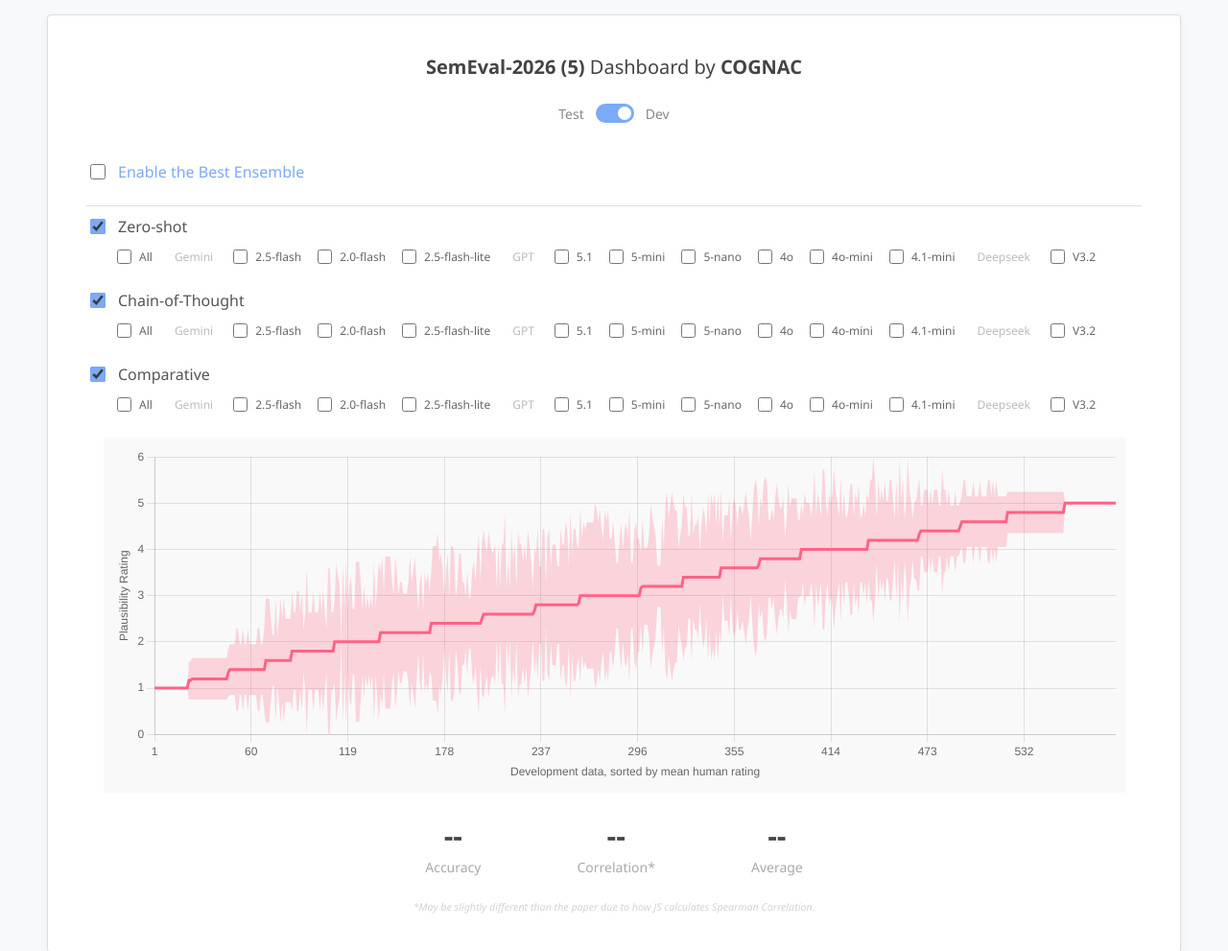
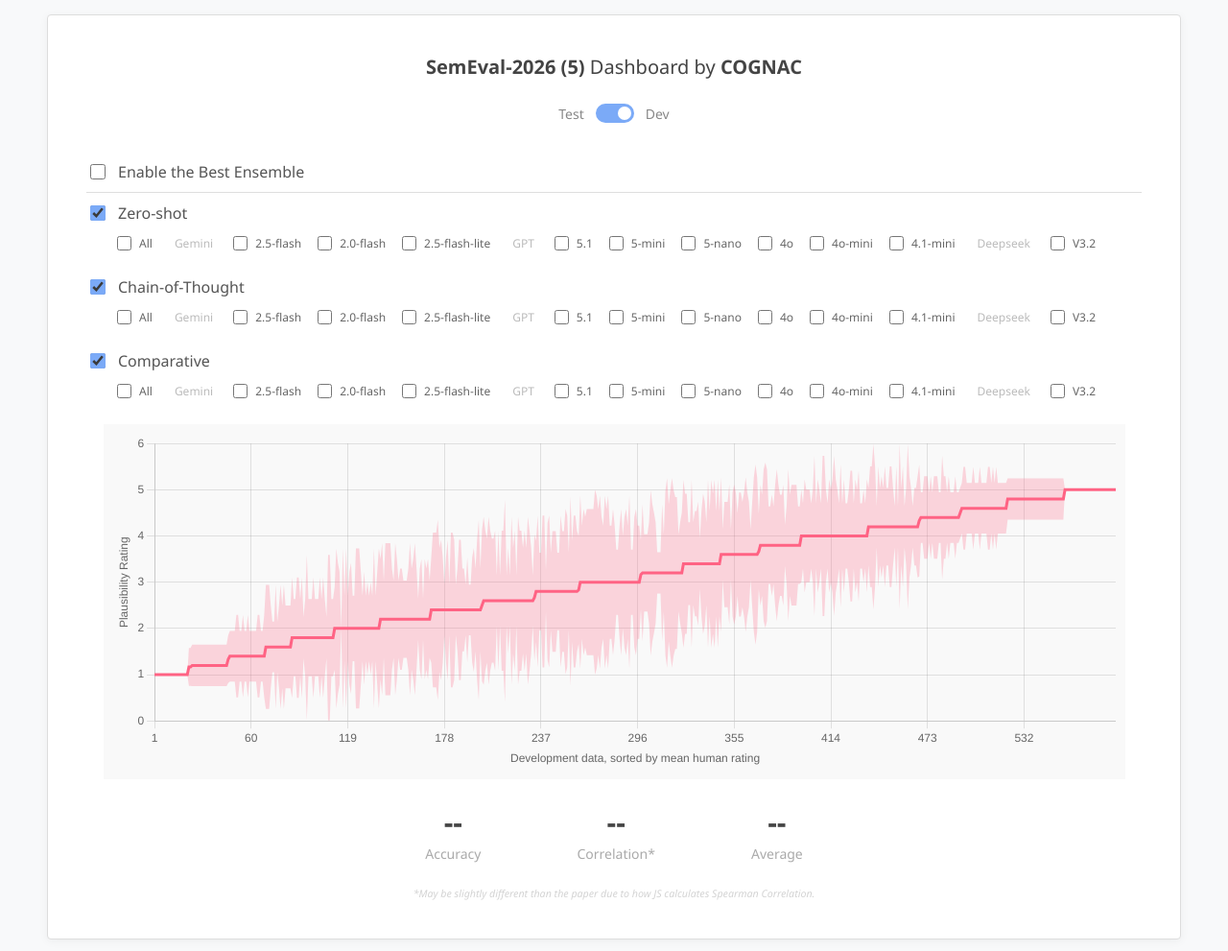
Before and after one commit to Otpid/cognac-semeval-2026-5-dash, a plain HTML site: page index.html in a window 1280 px wide. Shown: the top 991 px of the page at 96% size. Drawn offline with nearby package versions, Linux system fonts and the light colour scheme.

Commit message:
Update index.html

```diff
--- a/index.html
+++ b/index.html
@@ -32,10 +32,10 @@
         </div>
 
         <!-- Best Ensemble -->
-        <div class="variant-row">
+        <div class="variant-row" style="margin: 0;">
             <div class="row-header">
                 <input type="checkbox" class="variant-toggle" id="toggle-best">
-                <label for="toggle-best" style="color: #7baaf7;">Enable the Best Ensemble</label>
+                <label for="toggle-best">Enable the Best Ensemble</label>
             </div>
         </div>
 
```
